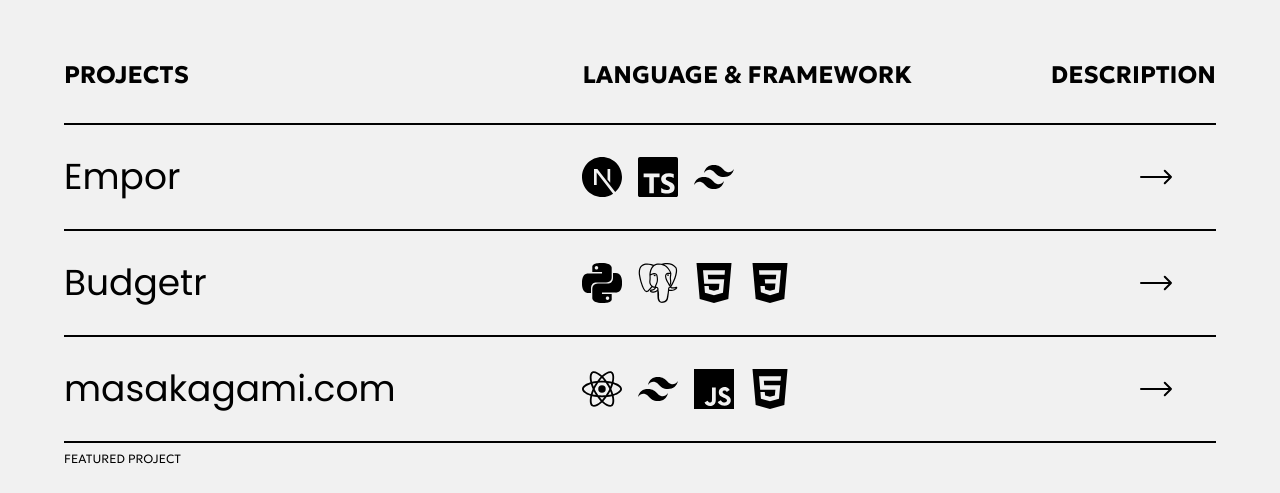
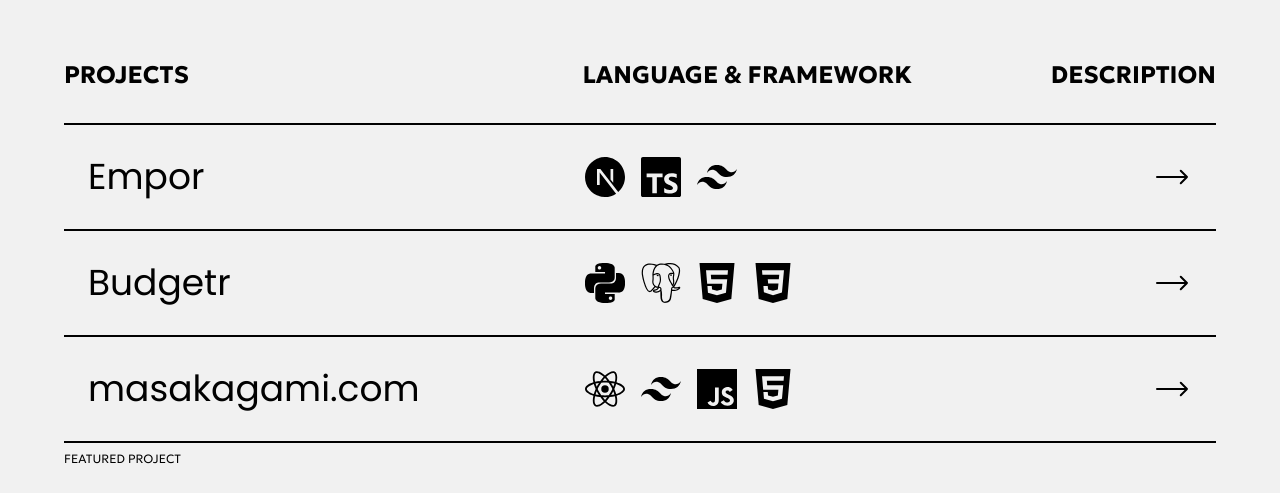
Before and after one commit to MasaKagami/masakagami.com, a React (Create React App) app in the folder portfolio/: page / in a window 1280 px wide. Shown: the part 2940-3433 px from the top of the page. Built offline with nearby package versions, Linux system fonts and the light colour scheme; a web font is replaced by a local one.

Commit message:
Update works.js

```diff
--- a/portfolio/src/components/Works/works.js
+++ b/portfolio/src/components/Works/works.js
@@ -19,7 +19,7 @@ const Works = () => {
                 <div>
                     {/* empor */}
                     <div
-                        className="project-item flex justify-between items-center w-full border-b-2 border-[#010101] py-8 relative group"
+                        className="project-item flex justify-between items-center w-full border-b-2 border-[#010101] py-8 relative group px-2 md:px-6"
                     >
                         {/* Background overlay for slide effect */}
                         <div className="background-overlay absolute inset-0 bg-[#010101] -translate-y-full transition-transform duration-500 ease-in-out group-hover:translate-y-0"></div>
@@ -39,7 +39,7 @@ const Works = () => {
                                 <path d="M12.001,4.8c-3.2,0-5.2,1.6-6,4.8c1.2-1.6,2.6-2.2,4.2-1.8c0.913,0.228,1.565,0.89,2.288,1.624 C13.666,10.618,15.027,12,18.001,12c3.2,0,5.2-1.6,6-4.8c-1.2,1.6-2.6,2.2-4.2,1.8c-0.913-0.228-1.565-0.89-2.288-1.624 C16.337,6.182,14.976,4.8,12.001,4.8z M6.001,12c-3.2,0-5.2,1.6-6,4.8c1.2-1.6,2.6-2.2,4.2-1.8c0.913,0.228,1.565,0.89,2.288,1.624 c1.177,1.194,2.538,2.576,5.512,2.576c3.2,0,5.2-1.6,6-4.8c-1.2,1.6-2.6,2.2-4.2,1.8c-0.913-0.228-1.565-0.89-2.288-1.624 C10.337,13.382,8.976,12,6.001,12z"/>
                             </svg>
                         </div>
-                        <div className="w-[25%] lg:w-[20%] flex justify-end relative z-10 pr-2 md:pr-10">
+                        <div className="w-[25%] lg:w-[20%] flex justify-end relative z-10">
                             <svg xmlns="http://www.w3.org/2000/svg" fill="none" viewBox="0 0 24 24" strokeWidth="1.2" stroke="currentColor" className="size-8 md:size-10 group-hover:stroke-[#f1f1f1] transition-colors duration-200">
                                 <path stroke-linecap="round" stroke-linejoin="round" d="M17.25 8.25 21 12m0 0-3.75 3.75M21 12H3" />
                             </svg>
@@ -49,7 +49,7 @@ const Works = () => {
 
                     {/* budgetr */}
                     <div
-                        className="project-item flex justify-between items-center w-full border-b-2 border-[#010101] py-8 relative group"
+                        className="project-item flex justify-between items-center w-full border-b-2 border-[#010101] py-8 relative group px-2 md:px-6"
                     >
                         {/* Background overlay for slide effect */}
                         <div className="background-overlay absolute inset-0 bg-[#010101] -translate-y-full transition-transform duration-500 ease-in-out group-hover:translate-y-0"></div>
@@ -61,7 +61,7 @@ const Works = () => {
                             <svg className="size-6 md:size-10 fill-black group-hover:fill-[#f1f1f1] transition-colors duration-200" role="img" viewBox="0 0 24 24" xmlns="http://www.w3.org/2000/svg"><title>HTML5</title><path d="M1.5 0h21l-1.91 21.563L11.977 24l-8.564-2.438L1.5 0zm7.031 9.75l-.232-2.718 10.059.003.23-2.622L5.412 4.41l.698 8.01h9.126l-.326 3.426-2.91.804-2.955-.81-.188-2.11H6.248l.33 4.171L12 19.351l5.379-1.443.744-8.157H8.531z"/></svg>
                             <svg className="size-6 md:size-10 fill-black group-hover:fill-[#f1f1f1] transition-colors duration-200" role="img" viewBox="0 0 24 24" xmlns="http://www.w3.org/2000/svg"><title>CSS3</title><path d="M1.5 0h21l-1.91 21.563L11.977 24l-8.565-2.438L1.5 0zm17.09 4.413L5.41 4.41l.213 2.622 10.125.002-.255 2.716h-6.64l.24 2.573h6.182l-.366 3.523-2.91.804-2.956-.81-.188-2.11h-2.61l.29 3.855L12 19.288l5.373-1.53L18.59 4.414z"/></svg>
                         </div>
-                        <div className="w-[25%] lg:w-[20%] flex justify-end relative z-10 pr-2 md:pr-10">
+                        <div className="w-[25%] lg:w-[20%] flex justify-end relative z-10">
                             <svg xmlns="http://www.w3.org/2000/svg" fill="none" viewBox="0 0 24 24" strokeWidth="1.2" stroke="currentColor" className="size-8 md:size-10 group-hover:stroke-[#f1f1f1] transition-colors duration-200">
                                 <path stroke-linecap="round" stroke-linejoin="round" d="M17.25 8.25 21 12m0 0-3.75 3.75M21 12H3" />
                             </svg>
@@ -70,7 +70,7 @@ const Works = () => {
 
                     {/* masakagami.com */}
                     <div
-                        className="project-item flex justify-between items-center w-full border-b-2 border-[#010101] py-8 relative group"
+                        className="project-item flex justify-between items-center w-full border-b-2 border-[#010101] py-8 relative group px-2 md:px-6"
                     >
                         {/* Background overlay for slide effect */}
                         <div className="background-overlay absolute inset-0 bg-[#010101] -translate-y-full transition-transform duration-500 ease-in-out group-hover:translate-y-0"></div>
@@ -85,7 +85,7 @@ const Works = () => {
                             <svg className="size-6 md:size-10 fill-black group-hover:fill-[#f1f1f1] transition-colors duration-200" role="img" viewBox="0 0 24 24" xmlns="http://www.w3.org/2000/svg"><title>JavaScript</title><path d="M0 0h24v24H0V0zm22.034 18.276c-.175-1.095-.888-2.015-3.003-2.873-.736-.345-1.554-.585-1.797-1.14-.091-.33-.105-.51-.046-.705.15-.646.915-.84 1.515-.66.39.12.75.42.976.9 1.034-.676 1.034-.676 1.755-1.125-.27-.42-.404-.601-.586-.78-.63-.705-1.469-1.065-2.834-1.034l-.705.089c-.676.165-1.32.525-1.71 1.005-1.14 1.291-.811 3.541.569 4.471 1.365 1.02 3.361 1.244 3.616 2.205.24 1.17-.87 1.545-1.966 1.41-.811-.18-1.26-.586-1.755-1.336l-1.83 1.051c.21.48.45.689.81 1.109 1.74 1.756 6.09 1.666 6.871-1.004.029-.09.24-.705.074-1.65l.046.067zm-8.983-7.245h-2.248c0 1.938-.009 3.864-.009 5.805 0 1.232.063 2.363-.138 2.711-.33.689-1.18.601-1.566.48-.396-.196-.597-.466-.83-.855-.063-.105-.11-.196-.127-.196l-1.825 1.125c.305.63.75 1.172 1.324 1.517.855.51 2.004.675 3.207.405.783-.226 1.458-.691 1.811-1.411.51-.93.402-2.07.397-3.346.012-2.054 0-4.109 0-6.179l.004-.056z"/></svg>
                             <svg className="size-6 md:size-10 fill-black group-hover:fill-[#f1f1f1] transition-colors duration-200" role="img" viewBox="0 0 24 24" xmlns="http://www.w3.org/2000/svg"><title>HTML5</title><path d="M1.5 0h21l-1.91 21.563L11.977 24l-8.564-2.438L1.5 0zm7.031 9.75l-.232-2.718 10.059.003.23-2.622L5.412 4.41l.698 8.01h9.126l-.326 3.426-2.91.804-2.955-.81-.188-2.11H6.248l.33 4.171L12 19.351l5.379-1.443.744-8.157H8.531z"/></svg>
                         </div>
-                        <div className="w-[25%] lg:w-[20%] flex justify-end relative z-10 pr-2 md:pr-10">
+                        <div className="w-[25%] lg:w-[20%] flex justify-end relative z-10">
                             <svg xmlns="http://www.w3.org/2000/svg" fill="none" viewBox="0 0 24 24" strokeWidth="1.2" stroke="currentColor" className="size-8 md:size-10 group-hover:stroke-[#f1f1f1] transition-colors duration-200">
                                 <path stroke-linecap="round" stroke-linejoin="round" d="M17.25 8.25 21 12m0 0-3.75 3.75M21 12H3" />
                             </svg>
```
